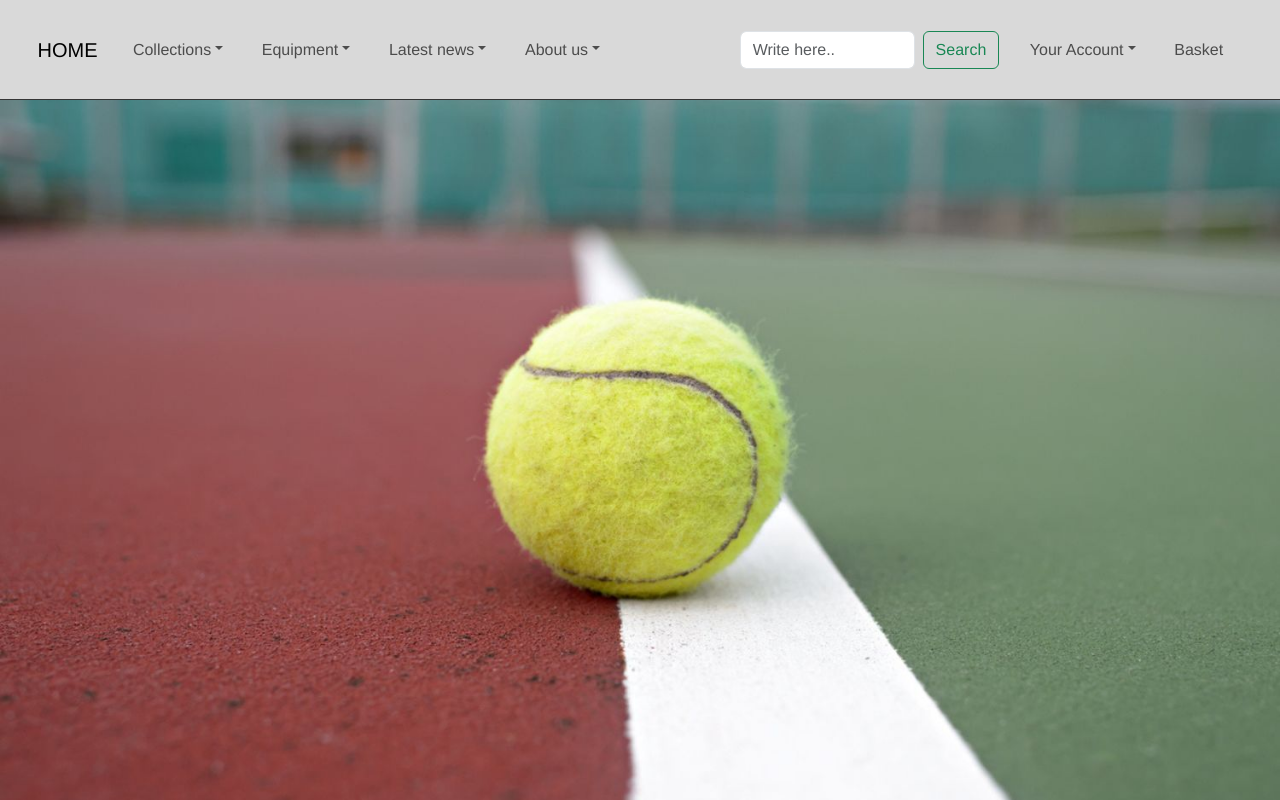
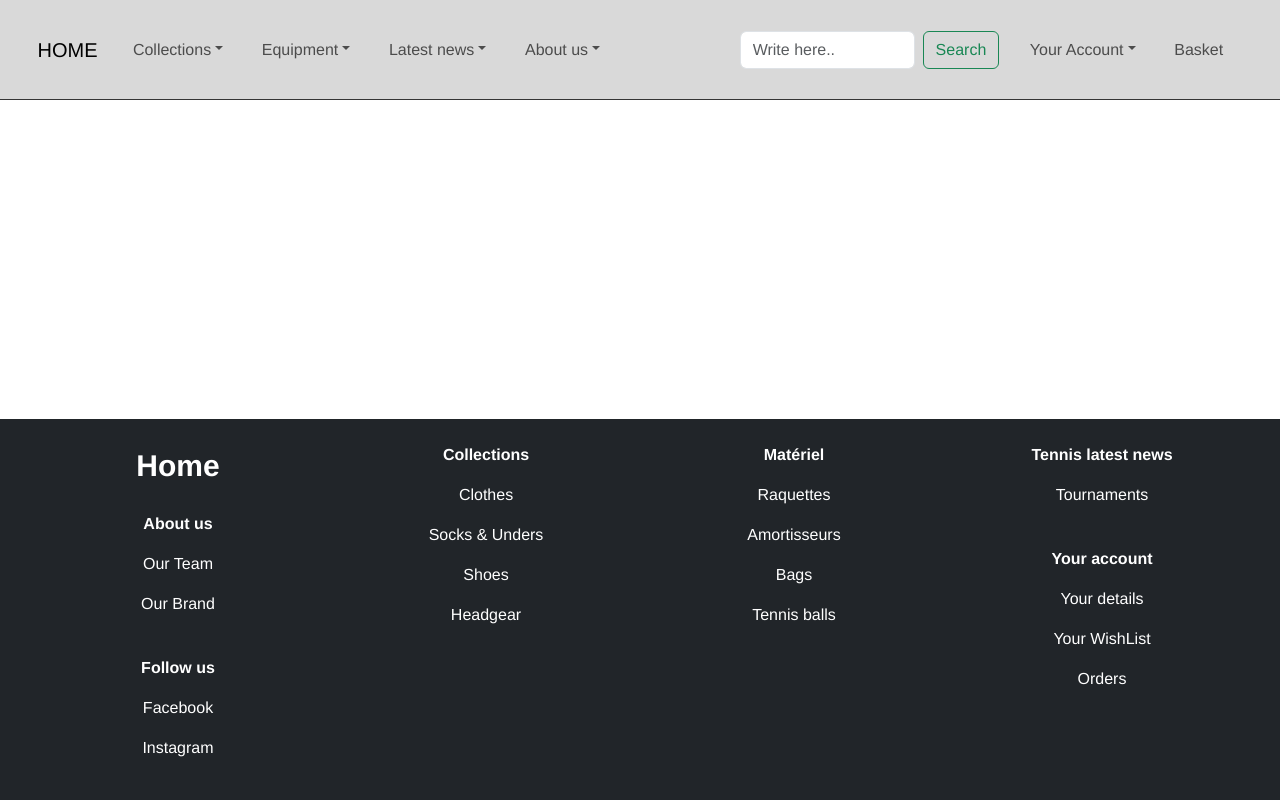
Before and after one commit to Mr-R-b0t/tenis-fiesta, a Vue app in the folder front/: page /#/ in a window 1280 px wide. Built offline with nearby package versions, Linux system fonts and the light colour scheme.

Commit message:
Footer
Ajout du footer + légère modif. App.vue

```diff
--- a/front/src/App.vue
+++ b/front/src/App.vue
@@ -1,16 +1,19 @@
 <template>
   <NavBar/>
   <router-view/>
+  <FooterComponent/>
 </template>
 <script>
 // @ is an alias to /src
 import NavBar from '@/components/NavBar.vue'
+import FooterComponent from '@/components/FooterComponent.vue'
 
 export default {
   name: 'MainView',
   data () {},
   components: {
-    NavBar
+    NavBar,
+    FooterComponent
   }
 }
 </script>
--- /dev/null
+++ b/front/src/components/FooterComponent.vue
@@ -0,0 +1,53 @@
+<template>
+    <footer class="fixed-bottom  bg-dark text-white p-4">
+        <div class="d-flex">
+            <div class="w-25">
+                <router-link to="/" class="font-weight-bold footer-title bold text-decoration-none text-white">Home</router-link>
+                <br> <br> <p class="bold">About us</p>
+                <p>Our Team</p>
+                <p>Our Brand</p>
+                <br><p class="bold">Follow us</p>
+                <p>Facebook</p>
+                <p>Instagram</p>
+            </div>
+
+            <div class="w-25">
+                <p class="bold">Collections</p>
+                <p>Clothes</p>
+                <p>Socks & Unders</p>
+                <p>Shoes</p>
+                <p>Headgear</p></div>
+
+            <div class="w-25">
+                <p class="bold">Matériel</p>
+                <p>Raquettes</p>
+                <p>Amortisseurs</p>
+                <p>Bags</p>
+                <p>Tennis balls</p></div>
+
+            <div class="w-25">
+                <p class="bold">Tennis latest news</p>
+                <p>Tournaments</p>
+
+                <br><p class="bold">Your account</p>
+                <p>Your details</p>
+                <p>Your WishList</p>
+                <p>Orders</p></div>
+        </div>
+    </footer>
+</template>
+
+<script>
+export default {
+  name: 'FooterComponent'
+}
+</script>
+
+<style scoped>
+.footer-title {
+    font-size: 30px;
+}
+.bold{
+    font-weight: bold;
+}
+</style>
--- a/front/src/views/HomeView.vue
+++ b/front/src/views/HomeView.vue
@@ -1,6 +1,6 @@
 <template>
   <div class="home">
-    <img src="../assets/what_color_are_tennis_balls.jpg">
+    <!-- <img src="../assets/what_color_are_tennis_balls.jpg"> -->
   </div>
 </template>
 <style>
```
